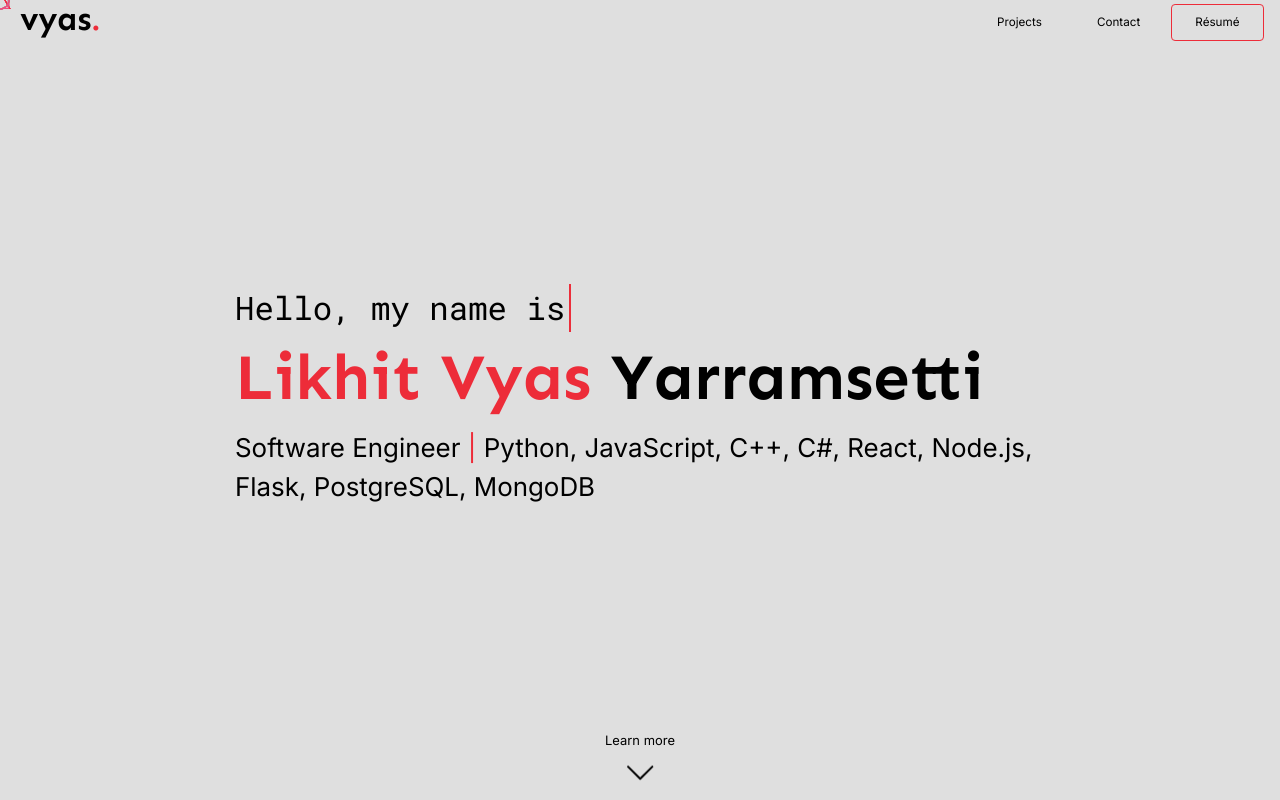
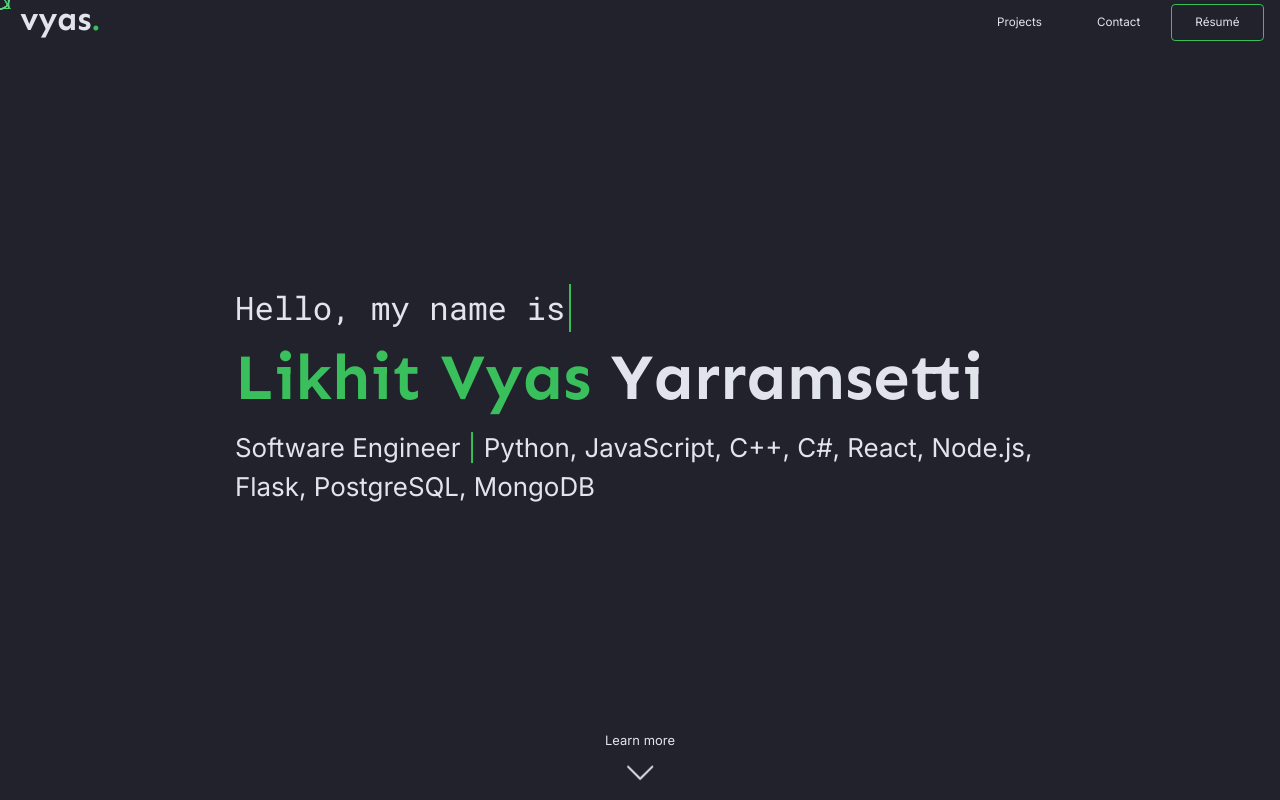
Before and after one commit to likhity/likhity-new-website, a Next.js app: page / in a window 1280 px wide. Shown: the top 800 px of the page. Built offline with nearby package versions, Linux system fonts and the light colour scheme.

Commit message:
Change colors

```diff
--- a/styles/variables.scss
+++ b/styles/variables.scss
@@ -1,6 +1,6 @@
-$bg-color: #dfdfdf;
-$accent-color: #ed2c39;
-$text-color: black;
+$bg-color: #21222c;
+$accent-color: #39bf5b;
+$text-color: #e1e5eb;
 // choices: #f94679, #e1f946
 $typing-duration: 1s;
 $typing-steps: 17;
```
Also changed, not shown: public/background.svg.
